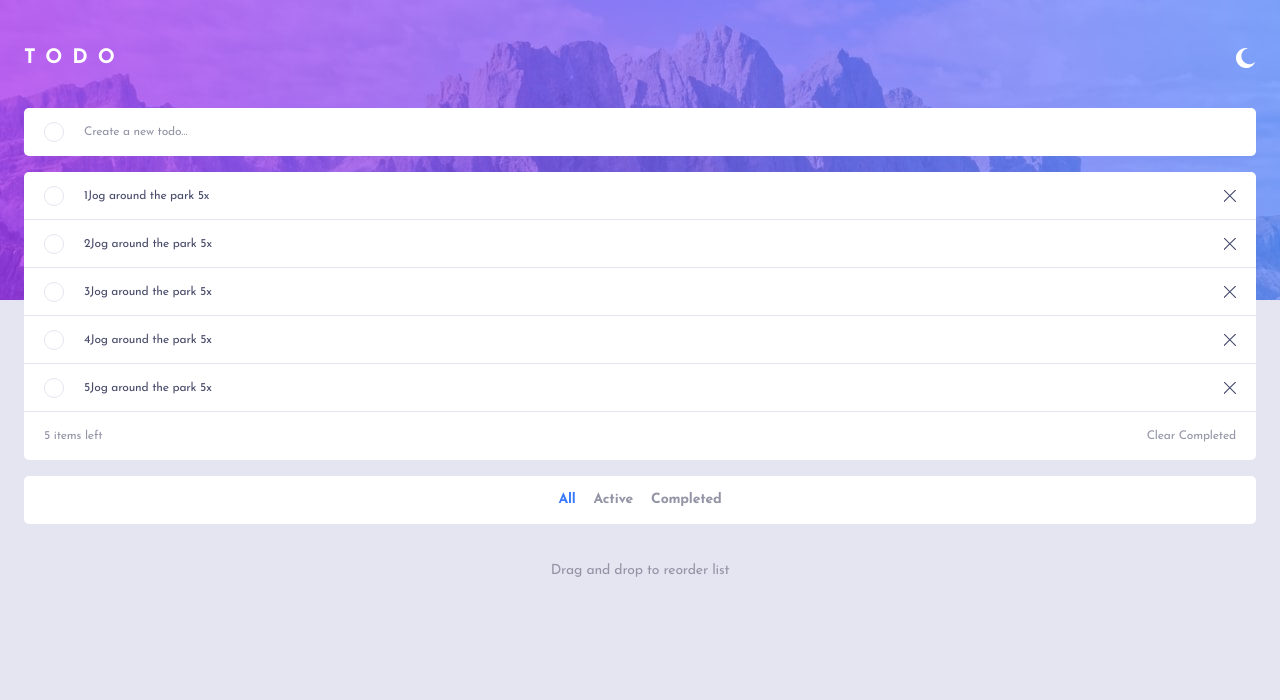
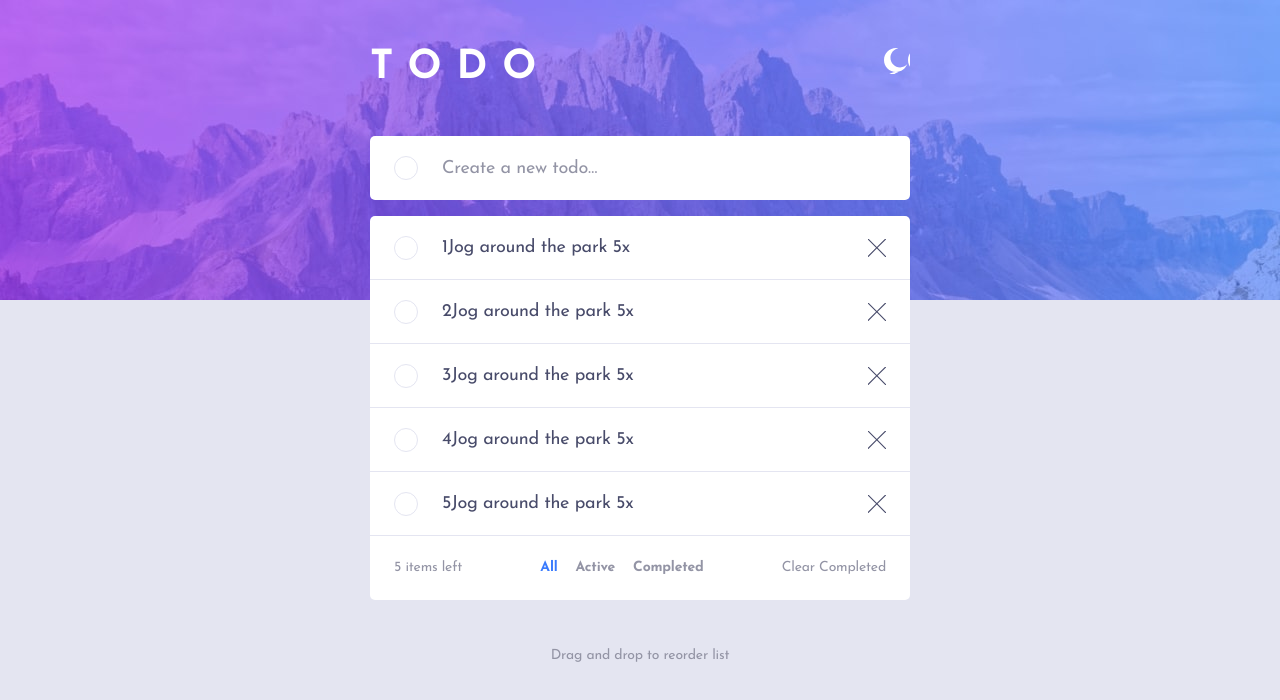
Before and after one commit to longani974/To-Do-Challenge, a React (Create React App) app: page / in a window 1280 px wide. Shown: the top 700 px of the page. Built offline with nearby package versions, Linux system fonts and the light colour scheme.

Commit message:
add: responsive

```diff
--- a/src/App.css
+++ b/src/App.css
@@ -45,7 +45,15 @@ body {
     width: 100vw;
 }
 
-@media screen and (min-width: 376px) {
+@media screen and (min-width: 415px) {
+    :root {
+        --itemHeight: 64px;
+        --itemBorderRadrius: 5px;
+    }
+
+    body {
+        background-position: center top;
+    }
     .light {
         --bgImage: url('./assets/images/bg-desktop-light.jpg');
     }
@@ -53,4 +61,15 @@ body {
     .dark {
         --bgImage: url('./assets/images/bg-desktop-dark.jpg');
     }
+
+    .wrapperApp {
+        max-width: 540px;
+        margin: auto;
+    }
 }
+
+@media screen and (min-width: 515px) {
+    .sortToDoList {
+        display: none;
+    }
+}
--- a/src/App.js
+++ b/src/App.js
@@ -40,11 +40,15 @@ function App() {
     return (
         <div className="App">
             <TodoContextProvider>
-                <Header lightOrDarkMode={lightOrDarkModeHandler} />
-                <AddTask />
-                <TodoList />
-                <SortToDoList />
-                <Footer />
+                <div className="wrapperApp">
+                    <Header lightOrDarkMode={lightOrDarkModeHandler} />
+                    <AddTask />
+                    <TodoList />
+                    <div className="sortToDoList">
+                        <SortToDoList />
+                    </div>
+                    <Footer />
+                </div>
             </TodoContextProvider>
         </div>
     );
--- a/src/components/ButtonToggleDarkMode/buttonToggleDarkMode.module.css
+++ b/src/components/ButtonToggleDarkMode/buttonToggleDarkMode.module.css
@@ -11,3 +11,11 @@
 .btnToggle:hover {
     cursor: pointer;
 }
+
+@media screen and (min-width: 415px) {
+    .btnToggle {
+        width: 26px;
+        height: 26px;
+        background-size: 24px 24px;
+    }
+}
--- a/src/components/Header/header.module.css
+++ b/src/components/Header/header.module.css
@@ -13,3 +13,16 @@
     letter-spacing: 10px;
     color: #ffffff;
 }
+
+@media screen and (min-width: 415px) {
+    .header {
+        margin-bottom: 48px;
+    }
+
+    .header h1 {
+        text-transform: uppercase;
+        font-size: 40px;
+        line-height: 40px;
+        letter-spacing: 15px;
+    }
+}
--- a/src/components/addTask/addTask.module.css
+++ b/src/components/addTask/addTask.module.css
@@ -16,7 +16,7 @@
     outline: none;
     margin-left: 20px;
     background: none;
-    color: var(--text);
+    color: var(--todoText);
     font-family: Josefin Sans;
     font-style: normal;
     font-weight: normal;
@@ -38,3 +38,22 @@
 .wrapper {
     display: flex;
 }
+
+@media screen and (min-width: 415px) {
+    .addTask {
+        padding-left: 24px;
+    }
+
+    .addTask .inputText {
+        margin-left: 24px;
+        font-size: 18px;
+        line-height: 18px;
+        letter-spacing: -0.25px;
+    }
+
+    .addTask .inputText::placeholder {
+        font-size: 18px;
+        line-height: 18px;
+        letter-spacing: -0.25px;
+    }
+}
--- a/src/components/checkBox/checkBox.module.css
+++ b/src/components/checkBox/checkBox.module.css
@@ -5,7 +5,7 @@
 .checkBox + label {
     position: relative;
     width: 20px;
-    aspect-ratio: 1/1;
+    height: 20px;
     border-radius: 50%;
     border: 1px solid var(--uncheckedBorder);
     cursor: pointer;
@@ -32,3 +32,18 @@
     outline: none;
     box-shadow: none;
 }
+
+@media screen and (min-width: 415px) {
+    .checkBox + label {
+        width: 24px;
+        height: 24px;
+    }
+
+    .checkBox:checked + label::after {
+        width: 24px;
+        height: 24px;
+        position: absolute;
+        top: 8px;
+        left: 6px;
+    }
+}
--- a/src/components/footer/footer.module.css
+++ b/src/components/footer/footer.module.css
@@ -6,3 +6,9 @@
     color: var(--text);
     margin: 40px 0 72px;
 }
+
+@media screen and (min-width: 415px) {
+    .footer {
+        margin: 49px 0 52px;
+    }
+}
--- a/src/components/sortTodoList/sortTodoList.module.css
+++ b/src/components/sortTodoList/sortTodoList.module.css
@@ -6,8 +6,7 @@
     width: 100%;
     height: var(--itemHeight);
     background-color: var(--ItemsBackground);
-    padding-left: 20px;
-    padding-right: 20px;
+
     border-radius: var(--itemBorderRadrius);
 
     color: var(--text);
--- a/src/components/todo/todo.module.css
+++ b/src/components/todo/todo.module.css
@@ -25,7 +25,7 @@
 
 .cross {
     width: 12px;
-    aspect-ratio: 1/1;
+    height: 12px;
     margin-left: auto;
     background-image: url('../../assets/images/icon-cross.svg');
     background-position: center;
@@ -43,3 +43,22 @@
 .disablePointer > * {
     pointer-events: none;
 }
+
+@media screen and (min-width: 415px) {
+    .todo {
+        padding-left: 24px;
+        padding-right: 24px;
+    }
+
+    .todo p {
+        margin-left: 24px;
+        font-size: 18px;
+        line-height: 18px;
+        letter-spacing: -0.25px;
+    }
+
+    .cross {
+        width: 18px;
+        height: 18px;
+    }
+}
--- a/src/components/todoFooter/TodoFooter.js
+++ b/src/components/todoFooter/TodoFooter.js
@@ -1,6 +1,7 @@
 import React, { useContext, useEffect, useState } from 'react';
 import { TodoContext } from '../../contexts/TodoContext';
 import * as styles from './todoFooter.module.css';
+import SortToDoList from '../sortTodoList/SortToDoList';
 
 const TodoFooter = () => {
     const [nbOfItems, setNbOfItems] = useState(0);
@@ -21,6 +22,9 @@ const TodoFooter = () => {
             <p>
                 {nbOfItems} {itemOrItems} left
             </p>
+            <div className={styles.sortToDoList}>
+                <SortToDoList />
+            </div>
             <p
                 onClick={deleteAllCompletedToDo}
                 className={styles.clearCompleted}
--- a/src/components/todoFooter/todoFooter.module.css
+++ b/src/components/todoFooter/todoFooter.module.css
@@ -11,10 +11,29 @@
     color: var(--text);
     font-size: 12px;
     line-height: 12px;
-    text-align: right;
     letter-spacing: -0.166667px;
 }
 
 .clearCompleted:hover {
     cursor: pointer;
 }
+
+.sortToDoList {
+    display: none;
+}
+
+@media screen and (min-width: 415px) {
+    .todoFooter {
+        padding-left: 24px;
+        padding-right: 24px;
+        font-size: 14px;
+        line-height: 14px;
+        letter-spacing: -0.194444px;
+    }
+}
+
+@media screen and (min-width: 515px) {
+    .sortToDoList {
+        display: block;
+    }
+}
```
